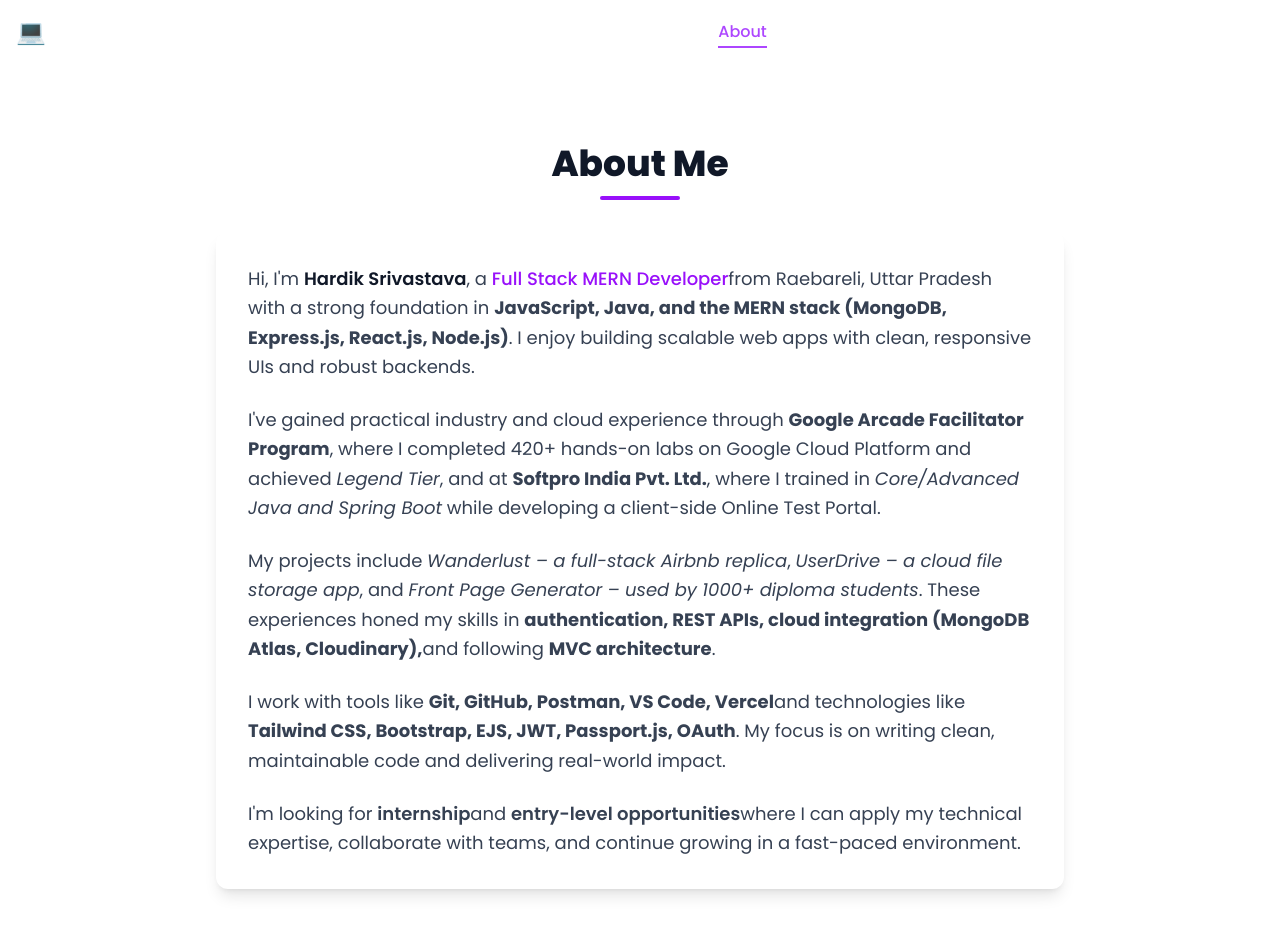
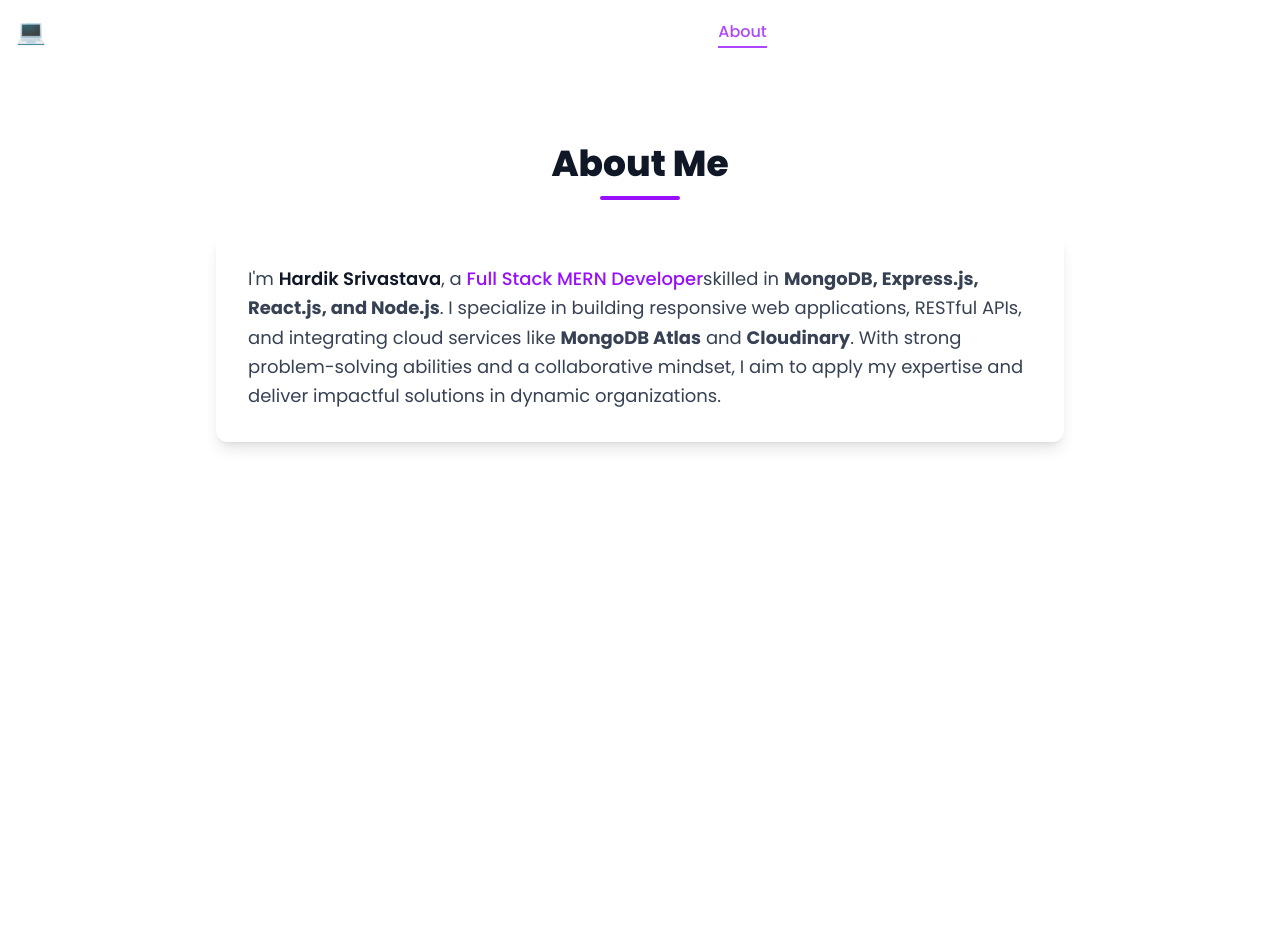
Before and after one commit to hardiksrivastavaa/Portfolio, a React (Vite) app: page /about in a window 1280 px wide. Shown: the top 934 px of the page. After the commit the page ends 800 px from the top, so only its background shows below. Built offline with nearby package versions, Linux system fonts and the light colour scheme.

Commit message:
Update About.jsx

```diff
--- a/src/pages/About.jsx
+++ b/src/pages/About.jsx
@@ -14,46 +14,16 @@
         <span className="block w-20 h-1 bg-purple-600 mx-auto mt-3 rounded-full"></span>
       </h2>
 
-      <div className="bg-white shadow-lg rounded-xl p-6 md:p-8 leading-relaxed text-lg text-gray-700 space-y-6">
+      <div className="bg-white shadow-lg rounded-xl p-6 md:p-8 leading-relaxed text-lg text-gray-700">
         <p>
-          Hi, I&apos;m <span className="font-semibold text-gray-900">Hardik Srivastava</span>,
+          I&apos;m <span className="font-semibold text-gray-900">Hardik Srivastava</span>,
           a <span className="text-purple-600 font-medium">Full Stack MERN Developer</span>
-          from Raebareli, Uttar Pradesh with a strong foundation in{" "}
-          <strong>JavaScript, Java, and the MERN stack (MongoDB, Express.js, React.js, Node.js)</strong>.
-          I enjoy building scalable web apps with clean, responsive UIs and robust backends.
-        </p>
-
-        <p>
-          I&apos;ve gained practical industry and cloud experience through{" "}
-          <strong>Google Arcade Facilitator Program</strong>, where I completed{" "}
-          420+ hands-on labs on Google Cloud Platform and achieved{" "}
-          <em>Legend Tier</em>, and at{" "}
-          <strong>Softpro India Pvt. Ltd.</strong>, where I trained in{" "}
-          <em>Core/Advanced Java and Spring Boot</em> while developing a client-side{" "}
-          Online Test Portal.
-        </p>
-
-        <p>
-          My projects include{" "}
-          <em>Wanderlust – a full-stack Airbnb replica</em>,{" "}
-          <em>UserDrive – a cloud file storage app</em>, and{" "}
-          <em>Front Page Generator – used by 1000+ diploma students</em>.
-          These experiences honed my skills in{" "}
-          <strong>authentication, REST APIs, cloud integration (MongoDB Atlas, Cloudinary),</strong>
-          and following <strong>MVC architecture</strong>.
-        </p>
-
-        <p>
-          I work with tools like <strong>Git, GitHub, Postman, VS Code, Vercel</strong>
-          and technologies like <strong>Tailwind CSS, Bootstrap, EJS, JWT, Passport.js, OAuth</strong>.
-          My focus is on writing clean, maintainable code and delivering real-world impact.
-        </p>
-
-        <p>
-          I&apos;m looking for <span className="font-semibold">internship</span>
-          and <span className="font-semibold">entry-level opportunities</span>
-          where I can apply my technical expertise, collaborate with teams, and
-          continue growing in a fast-paced environment.
+          skilled in <strong>MongoDB, Express.js, React.js, and Node.js</strong>.
+          I specialize in building responsive web applications, RESTful APIs, and
+          integrating cloud services like <strong>MongoDB Atlas</strong> and{" "}
+          <strong>Cloudinary</strong>. With strong problem-solving abilities and a
+          collaborative mindset, I aim to apply my expertise and deliver impactful
+          solutions in dynamic organizations.
         </p>
       </div>
     </section>
```
